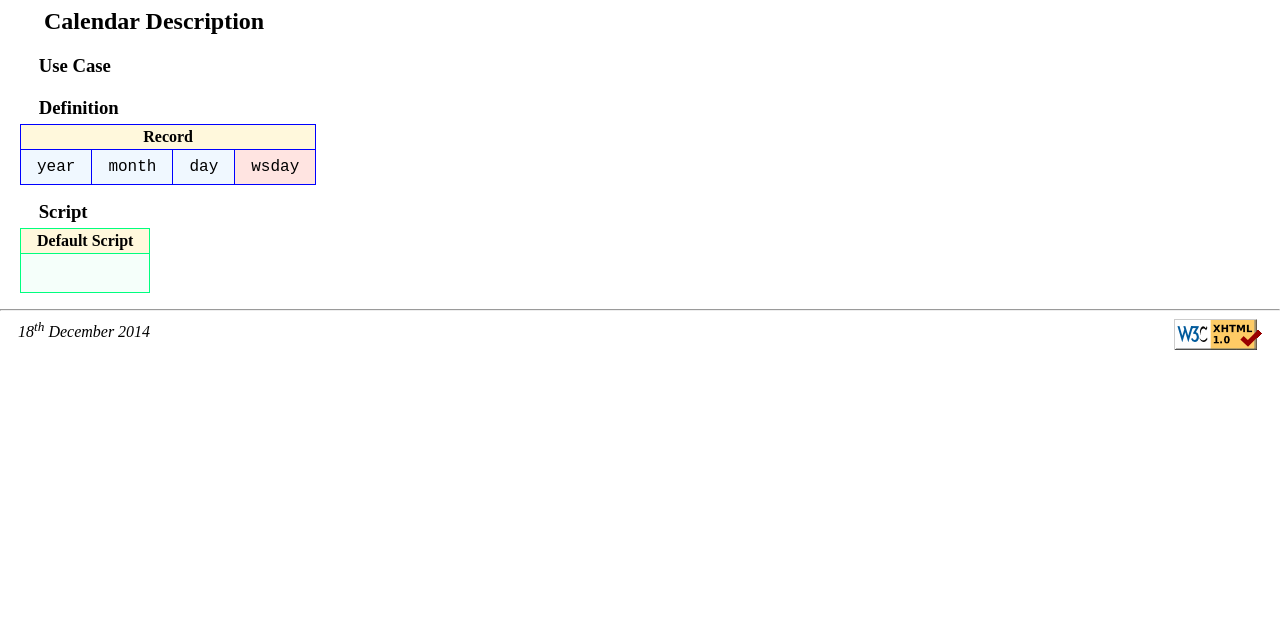
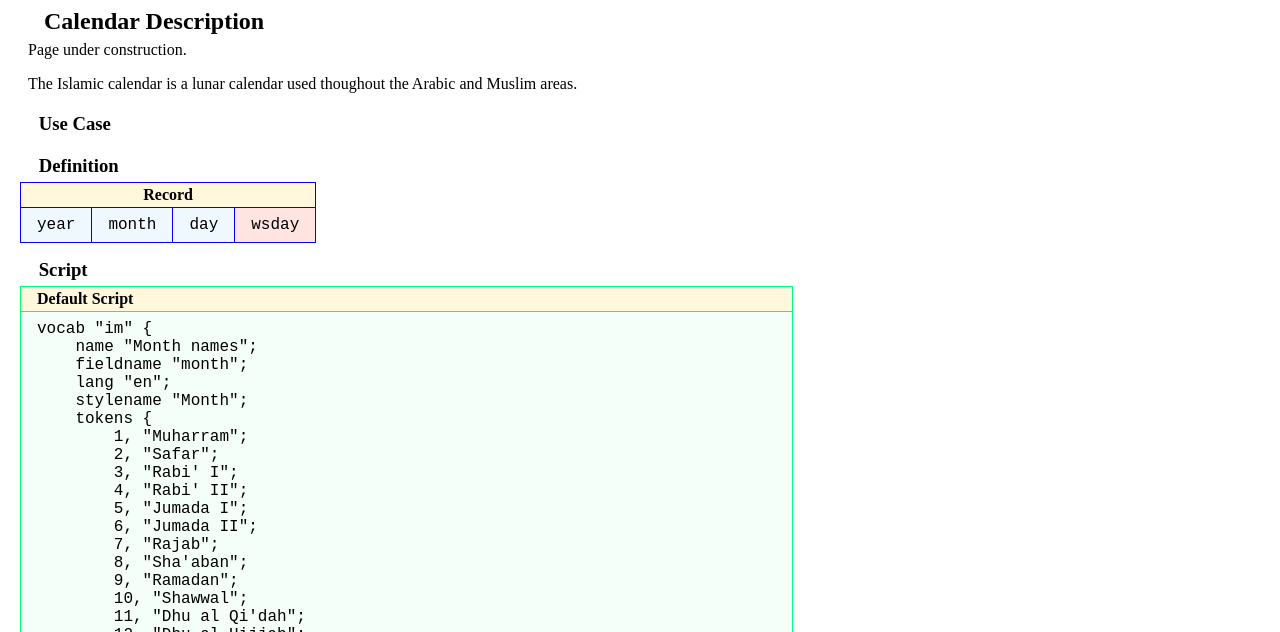
Before and after one commit to nickmat/HistoryCal, a plain HTML site: page website/cal/i.htm in a window 1280 px wide. Shown: the part 168-800 px from the top of the page. Drawn offline with Linux system fonts and the light colour scheme.

Commit message:
Webpage website/cal/i.htm update marked as "Under construction".

```diff
--- a/website/cal/i.htm
+++ b/website/cal/i.htm
@@ -26,6 +26,12 @@
 <div id="content" class="nomenu calendar">
 
 <h2>Calendar Description</h2>
+<p>
+ Page under construction.
+</p>
+<p>
+ The Islamic calendar is a lunar calendar used thoughout the Arabic and Muslim areas.
+</p>
 
 <h3>Use Case</h3>
 
@@ -39,7 +45,77 @@
 <table class='code'>
 <tr><th>Default Script</th></tr>
 <tr><td
->
+>vocab "im" {
+    name "Month names";
+    fieldname "month";
+    lang "en";
+    stylename "Month";
+    tokens {
+        1, "Muharram";
+        2, "Safar";
+        3, "Rabi' I";
+        4, "Rabi' II";
+        5, "Jumada I";
+        6, "Jumada II";
+        7, "Rajab";
+        8, "Sha'aban";
+        9, "Ramadan";
+        10, "Shawwal";
+        11, "Dhu al Qi'dah";
+        12, "Dhu al Hijjah";
+    }
+}
+
+vocab "iw" {
+    name "Weekday names";
+    fieldname "wsday"; // Note: Days are numbered from Sunday, unlike "wday".
+    lang "en";
+    stylename "Weekday", "WDay";
+    tokens {
+        1, "Yaum al Ahad";         // Sunday
+        2, "Yaum al Ithnayn";      // Monday
+        3, "Yaum ath Thalaathaa'"; // Tuesday
+        4, "Yaum al Arba'aa'";     // Wednesday
+        5, "Yaum al Khamis";       // Thursday
+        6, "Yaum al Jumu'ah";      // Friday
+        7, "Yaum as Sabt";         // Saturday
+    }
+}
+
+grammar "i" {
+    vocabs "im", "iw";
+    alias field {
+        "WDay",  "wsday";
+        "Day",   "day";
+        "Month", "month";
+        "Year",  "year";
+    }
+    alias stylename {
+        "WDay",  "w";
+        "Day",   "dd";
+        "Month", "mm";
+        "Year",  "yyyy";
+    }
+    alias unit {
+        "d", "day";
+        "m", "month";
+        "y", "year";
+        "w", "week";
+    }
+    format "dmy",    "@(Day) @(Month:im) @(Year)";
+    format "dmy.a",  "@(Day) @(Month:im.a) @(Year)";
+    format "dmy.d",  "@(Day) @(Month) @(Year)";
+    format "wdmy",   "@(WDay:iw) @(Day) @(Month:im) @(Year)";
+    format "wdmy.a", "@(WDay:iw.a) @(Day) @(Month:im.a) @(Year)";
+    format "ymd",    "@(Year)@,(Month:im.a)@,(Day)";
+    pref "dmy";
+}
+
+scheme "i" {
+    name "Islamic Arithmetical";
+    base islamic;
+    grammar "i";
+}
 </td></tr>
 </table>
 
```
